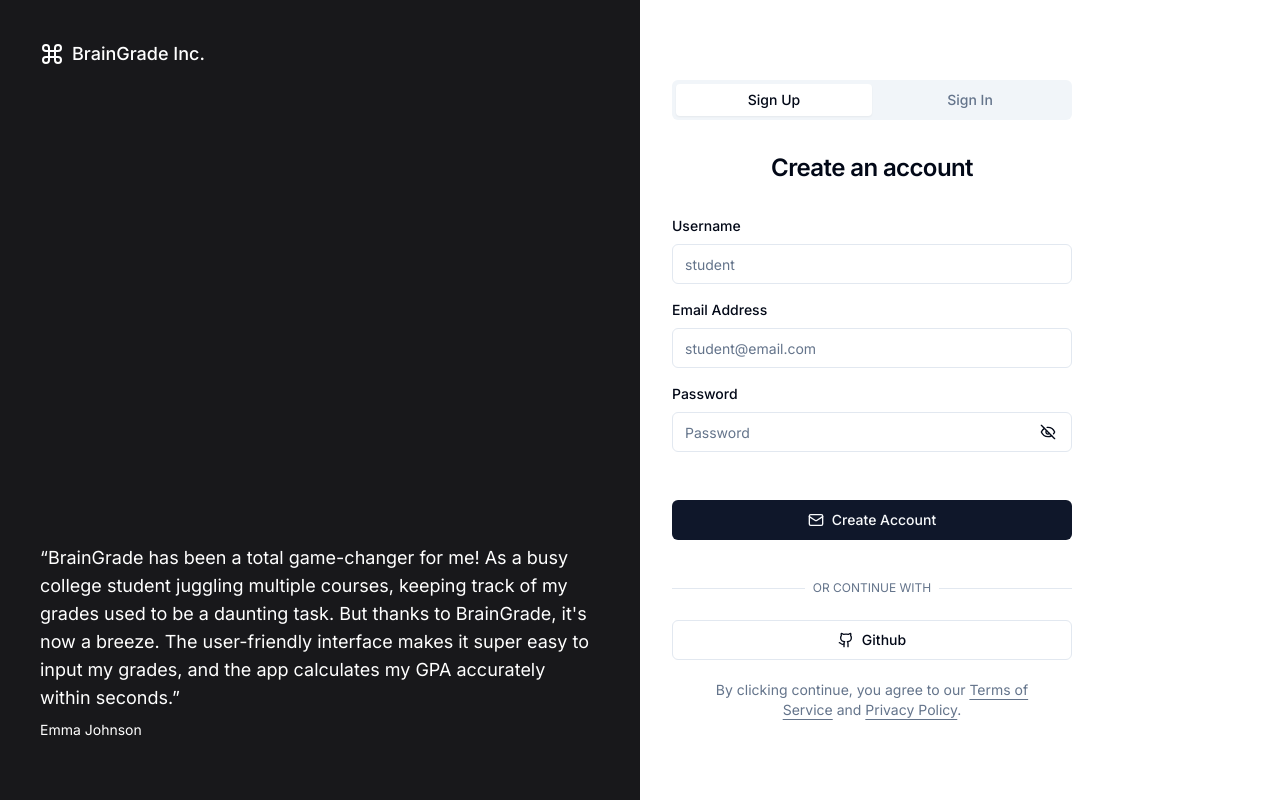
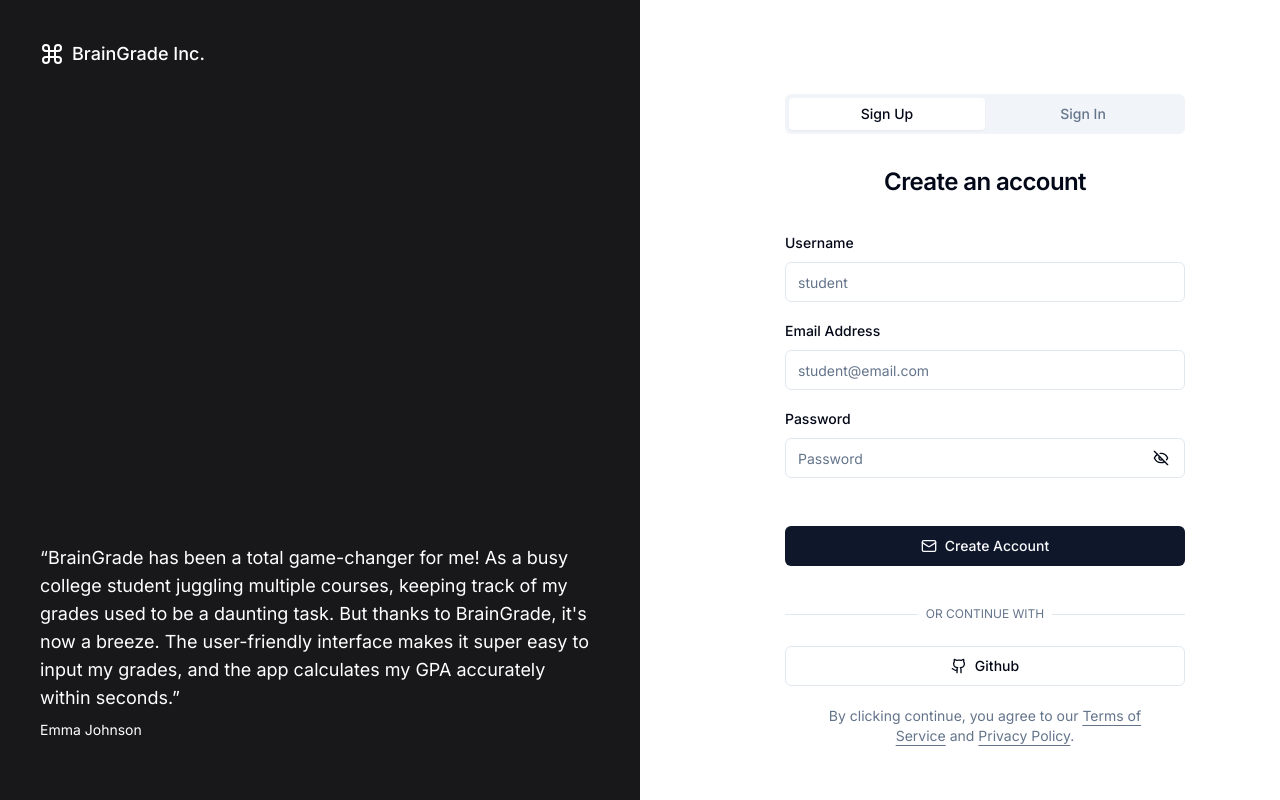
Before and after one commit to 0xTxbi/brain-grade, a Next.js app: page /auth in a window 1280 px wide. Built offline with nearby package versions, Linux system fonts and the light colour scheme.

Commit message:
rwd: init

```diff
--- a/app/auth/page.tsx
+++ b/app/auth/page.tsx
@@ -66,12 +66,12 @@
 					</div>
 				</div>
 				<div className="lg:p-8">
-					<div className="mx-auto text-sm flex w-full flex-col justify-center space-y-6">
+					<div className="mx-auto flex w-full flex-col justify-center space-y-6 sm:w-[350px]">
 						<Tabs
 							defaultValue="sign-up"
-							className="w-[400px]"
+							className="lg:w-[400px]"
 						>
-							<TabsList className="grid w-full grid-cols-2 text-sm">
+							<TabsList className="grid w-full grid-cols-2 mt-10">
 								<TabsTrigger value="sign-up">
 									Sign Up
 								</TabsTrigger>
```
